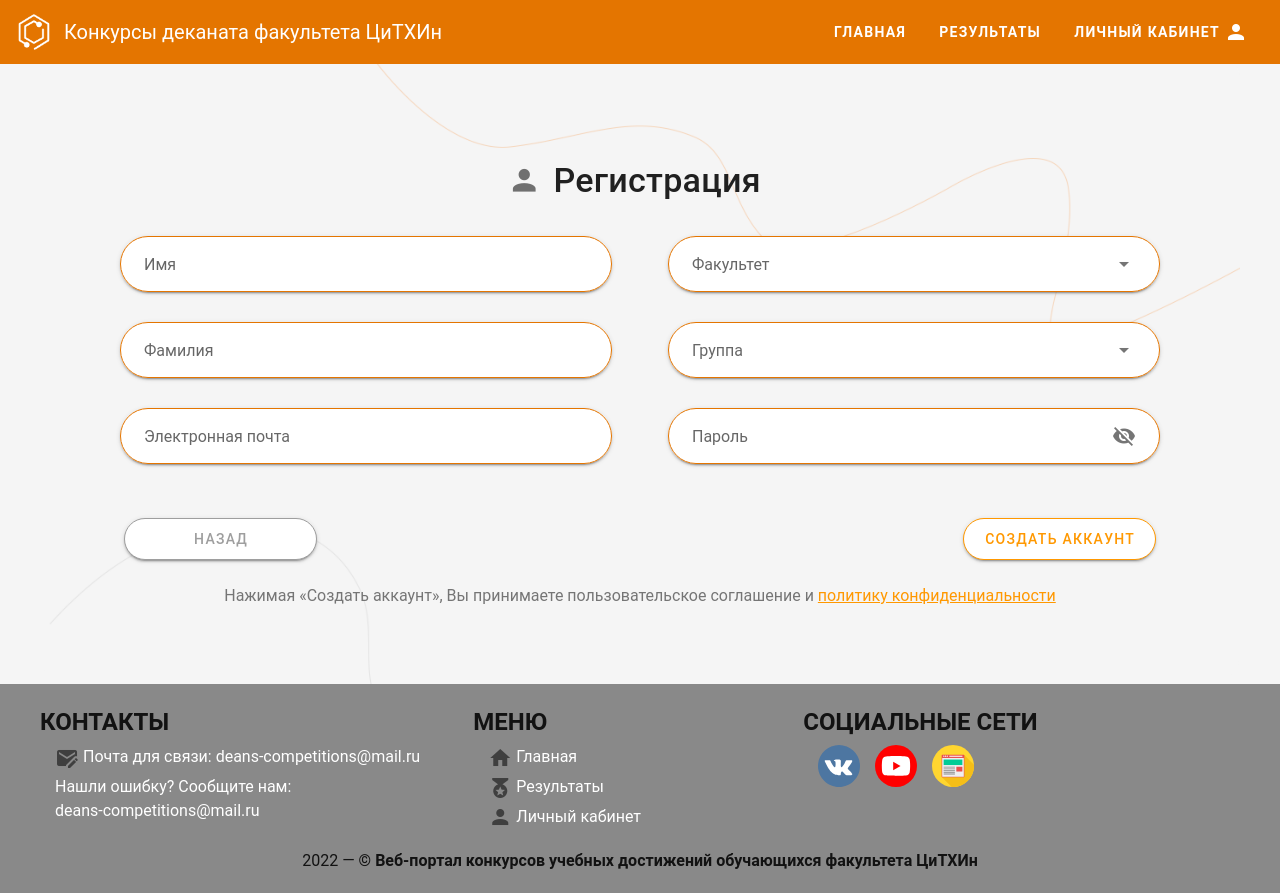
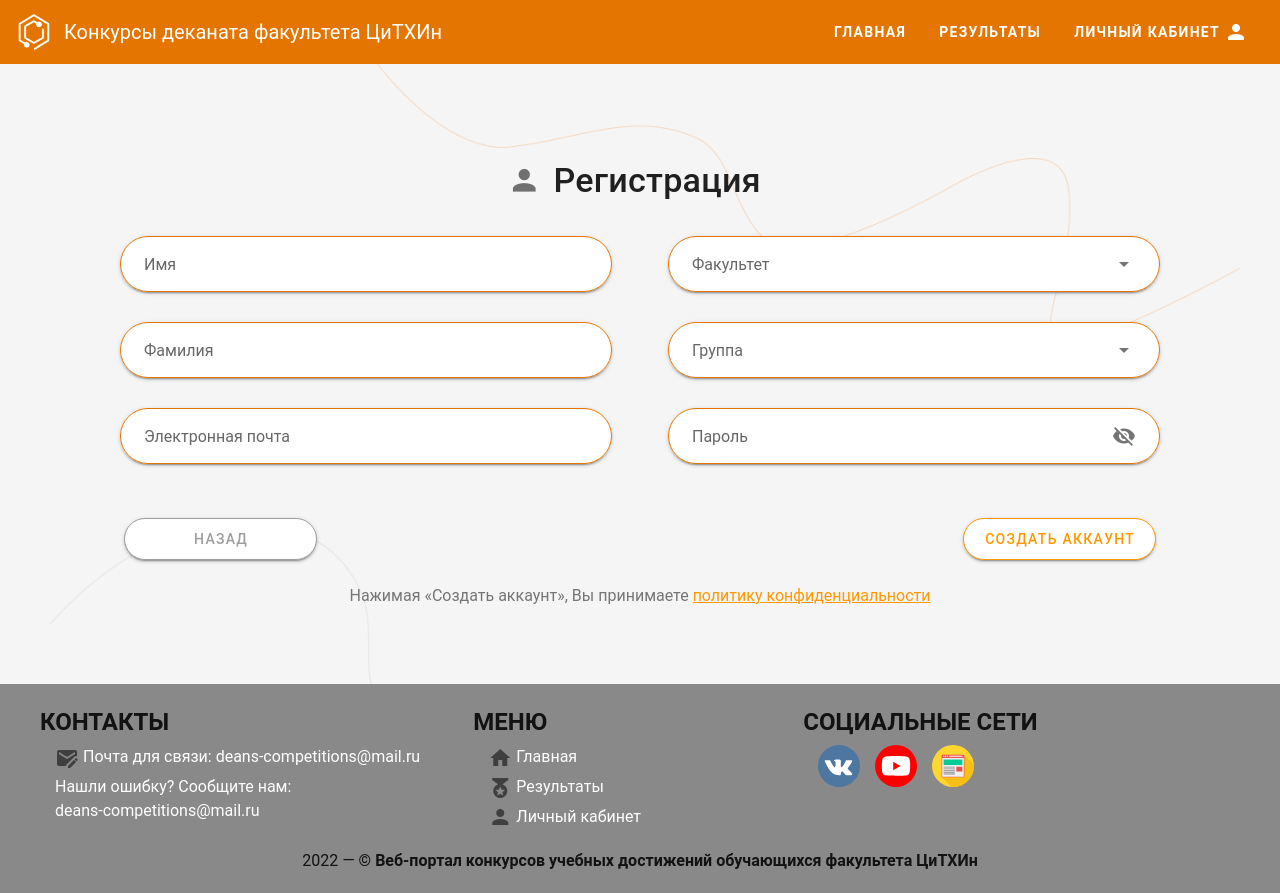
Before and after one commit to Shosetsu01/frontend-vue-diplom, a Vue app: page /reg in a window 1280 px wide. Built offline with nearby package versions, Linux system fonts and the light colour scheme; a small style sheet from the web is missing.

Commit message:
Отредактирована политика конфиденциальности

```diff
--- a/src/views/Registration.vue
+++ b/src/views/Registration.vue
@@ -175,7 +175,7 @@
           Создать аккаунт
         </v-btn>
       </v-card-actions>
-      <span class="grey--text text--darken-1">Нажимая «Создать аккаунт», Вы принимаете пользовательское соглашение и <a href="https://drive.google.com/file/d/17ZlqRUFCPyy4q0W67XYcHKvnmZg5vWN2/view?usp=sharing" target="_blank" class="orange--text text-decoration-underline">политику конфиденциальности</a> </span>
+      <span class="grey--text text--darken-1">Нажимая «Создать аккаунт», Вы принимаете <a href="https://drive.google.com/file/d/17ZlqRUFCPyy4q0W67XYcHKvnmZg5vWN2/view?usp=sharing" target="_blank" class="orange--text text-decoration-underline">политику конфиденциальности</a> </span>
     </v-card>
 
     <v-snackbar
```
